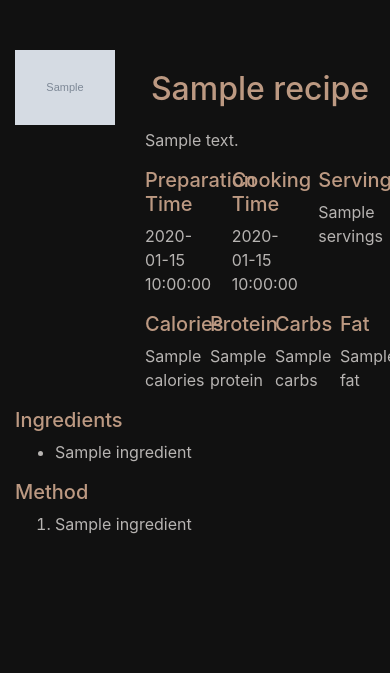
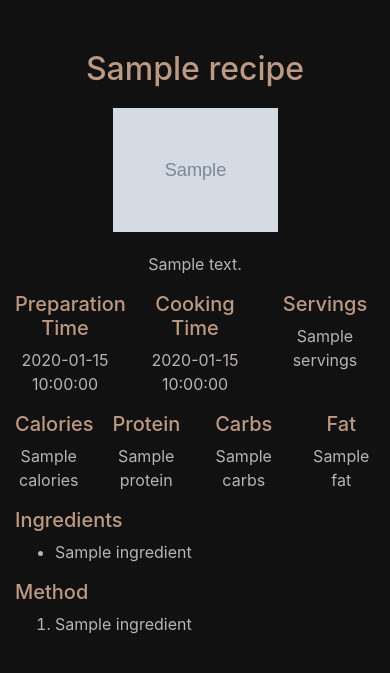
Before and after one commit to PatrickCoakley23/milestone3-, a Flask app: template templates/recipe_selected.html in a window 390 px wide; the page is wider, and only the part inside the window is pictured. Shown: the part 56-729 px from the top of that part. Run offline with Flask 2, Linux system fonts and the light colour scheme; the template is opened without the code that fills it: most values are stand-ins (such as "Sample title", 1, 10 or a date in 2020); grey boxes marked "Sample" are stand-in pictures; some libraries are stand-ins or nearby versions.

Commit message:
recipe_selected.html is more responsive. changed image to stand alone on a column to deal with differences in image size uploaded by the user

```diff
--- a/static/css/style.css
+++ b/static/css/style.css
@@ -99,6 +99,23 @@ hr {
 
 .recipe_selected_img {
     width: 100%;
+    margin-bottom: 20px;
+}
+
+.align-row {
+    text-align: center;
+}
+
+/*
+@media screen and (max-width: 992px) {
+.recipe_selected_img {
+    margin-top: 125px;
+  }
+}
+*/
+
+.recipe-selected {
+    display: flex;
 }
 
 /* ADD RECIPE PAGE */
--- a/templates/recipe_selected.html
+++ b/templates/recipe_selected.html
@@ -4,13 +4,14 @@
 
 <div class="container">
     {% for recipe in recipes %}
+    <h2>{{recipe.recipe_name}}</h2>
     <div class="row recipe-selected">
-        <div class="col-4">
+        <div class="col-6 offset-3">
             <img src="{{recipe.image_link}}" alt="image of recipe" class="recipe_selected_img">
         </div>
-
-        <div class="col-8">
-            <h2>{{recipe.recipe_name}}</h2>
+    </div>
+    <div class="row align-row">
+        <div class="col-12">
             <p>{{recipe.description}}</p>
             <div class="row">
                 <div class="col-4">
```
